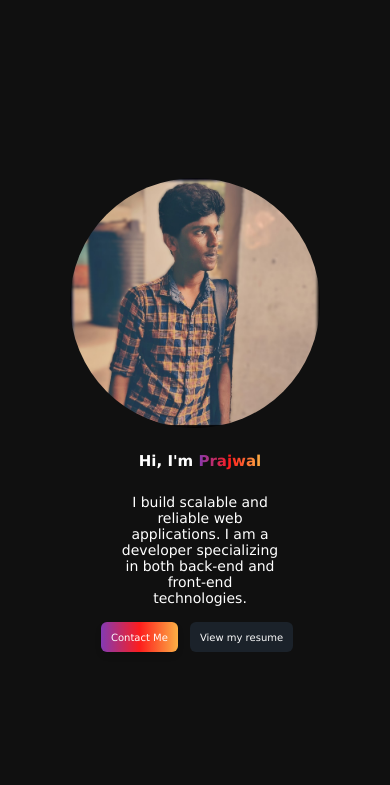
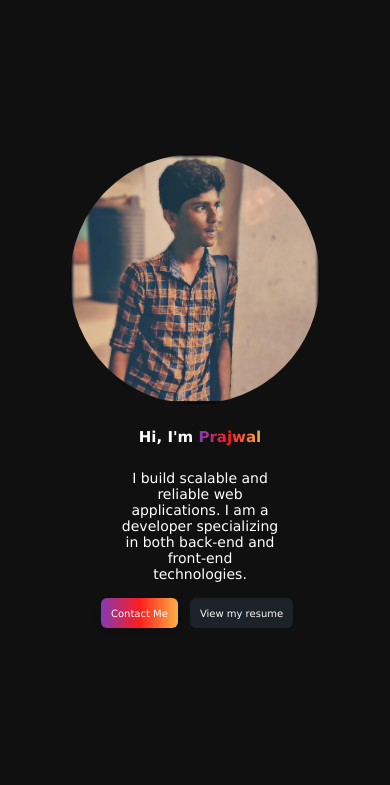
Before and after one commit to praxjt/portfolio, a plain HTML site: page index.html in a window 390 px wide. Shown: the part 59-844 px from the top of the page. Drawn offline with Linux system fonts and the light colour scheme.

Commit message:
newchanges

```diff
--- a/styl.css
+++ b/styl.css
@@ -956,6 +956,7 @@ a{
         flex-direction: column;
         align-items: center;
         justify-content: center;
+        padding-bottom: 3rem;
 
     }
 .name{
```
